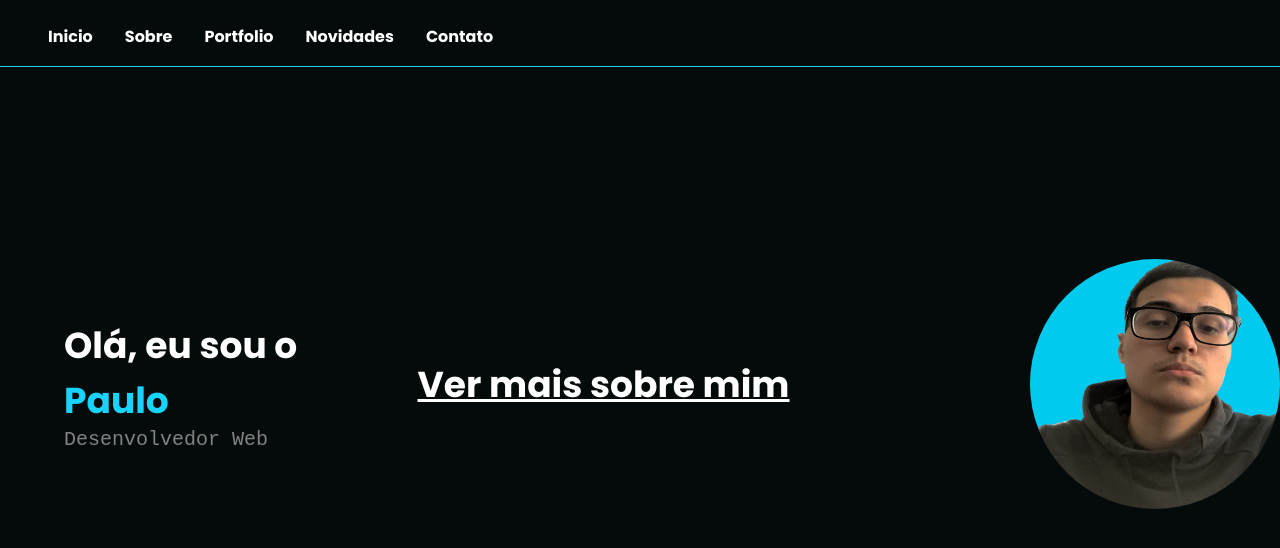
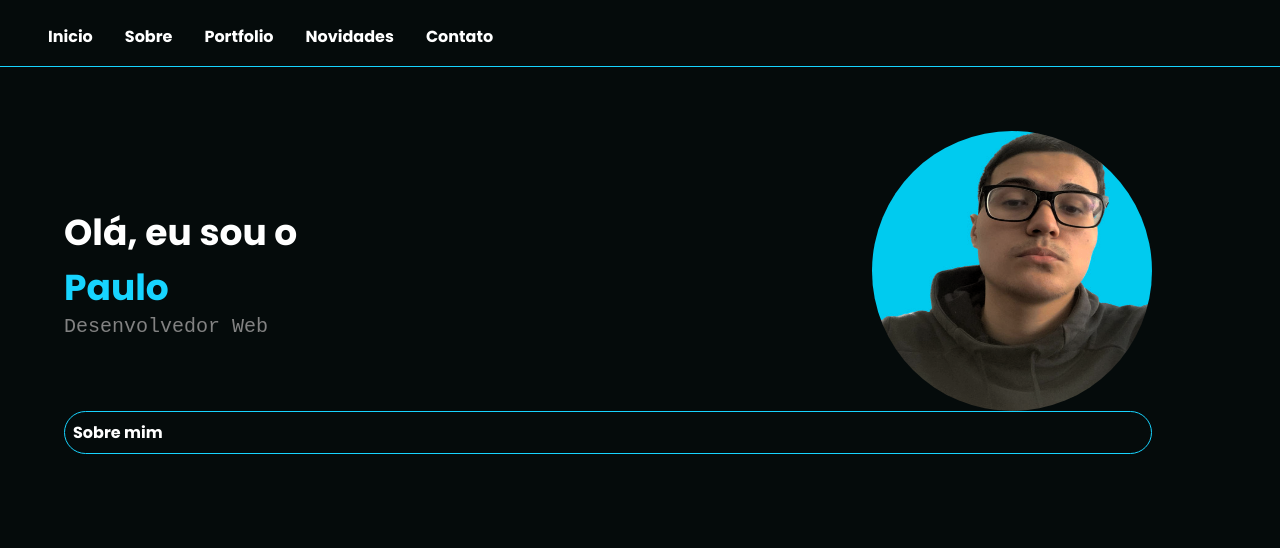
Before and after one commit to toledopaulo/portfolio, a plain HTML site: page index.html in a window 1280 px wide. Drawn offline with Linux system fonts and the light colour scheme.

Commit message:
design updates

```diff
--- a/index.html
+++ b/index.html
@@ -30,11 +30,11 @@
                 <p style="color: #17d4ff;">Paulo</p>
                 <p class="subtitle">Desenvolvedor Web</p>
             </div>
-            <div id="welcome-buttons">
-                <a href="./pages/sobre.html">Ver mais sobre mim</a>
-            </div>
             <a href="./pages/sobre.html"></a>
-            <img width="250px" height="250px" src="./static/foto.jpg" id="welcome-img">
+            <img width="280px" height="280px" src="./static/foto.jpg" id="welcome-img">
+        </div>
+        <div class="welcome-buttons">
+            <a href="./pages/sobre.html">Sobre mim</a>
         </div>
     </div>
     <script src="./static/script.js"></script>
--- a/static/styles.css
+++ b/static/styles.css
@@ -42,11 +42,12 @@ body {
 }
 
 #conteudo-principal {
-    margin-top: 15%;
+    margin-top: 5%;
     font-family: Poppins;
     font-size: 36px;
     text-align: left;
-    margin-left: 5%
+    margin-left: 5%;
+    margin-right: 10%;
 }
 
 #conteudo-principal p {
@@ -71,8 +72,18 @@ body {
     display: none;
 }
 
-.buttons a {
+.welcome-buttons a {
+    margin: 0;
+    text-decoration: none;
+    font-size: 16px;
+    border: 1px solid #17d4ff;
+    padding: 0.5rem;
+    display: flex;
+    border-radius: 3rem;
+}
 
+.welcome-buttons a:hover {
+    background-color: #15afd2;
 }
 
 @media (max-width: 600px) {
```
